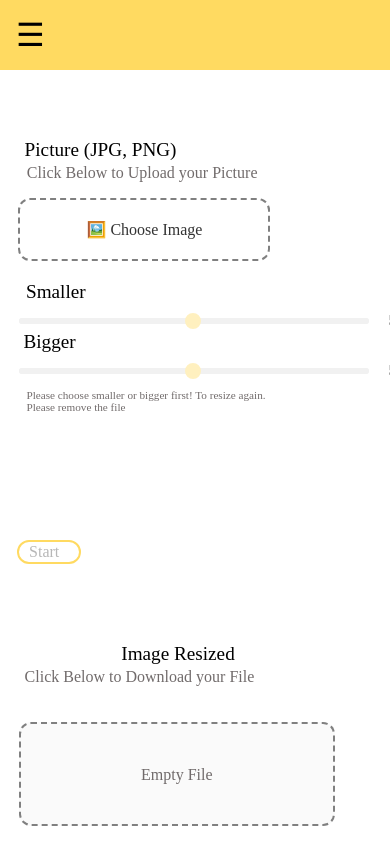
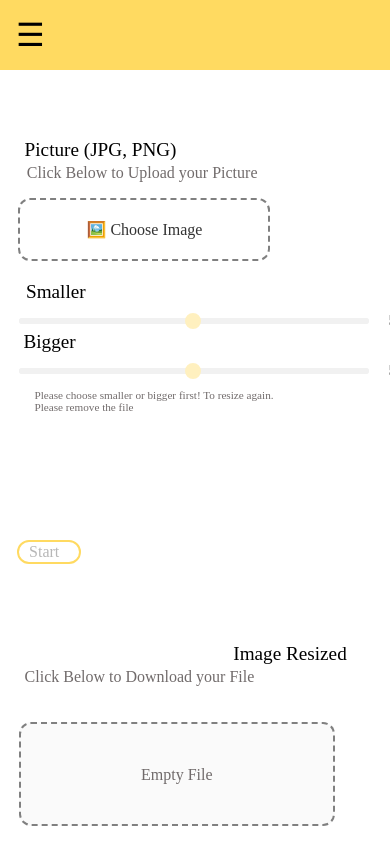
Before and after one commit to Zidri/YellowCard, a React (Create React App) app: page /image-resizer in a window 390 px wide. Shown: the top 864 px of the page. Built offline with nearby package versions, Linux system fonts and the light colour scheme.

Commit message:
changes in mobile16

```diff
--- a/src/styles/Resizer.css
+++ b/src/styles/Resizer.css
@@ -584,7 +584,7 @@ display: none;
   right: 34%
 }
 .resizerhead3 {
-  left: -6rem;
+  left: 1rem;
 }
 .resizerhead2 {
   right: 24%
@@ -593,6 +593,6 @@ display: none;
   right: 29%
 }
 .resizerhead11 {
-  left: -6rem
+  left: -5.5rem
 }
 }
```
